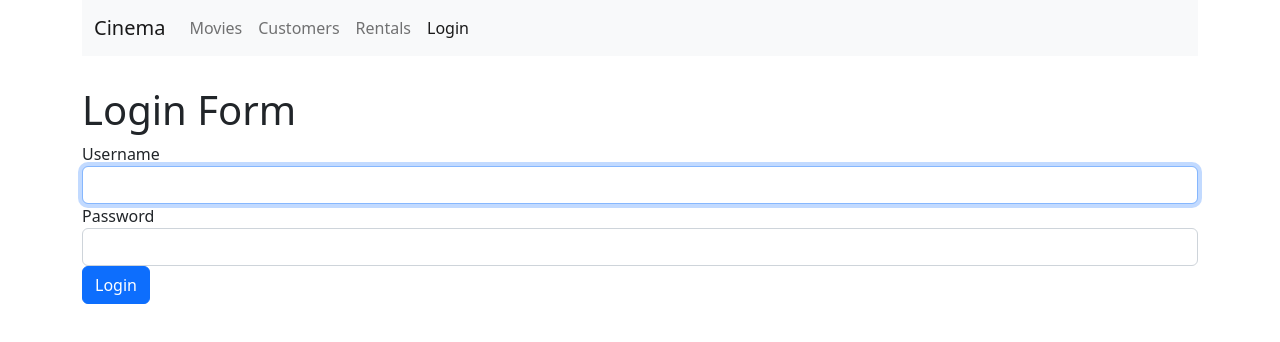
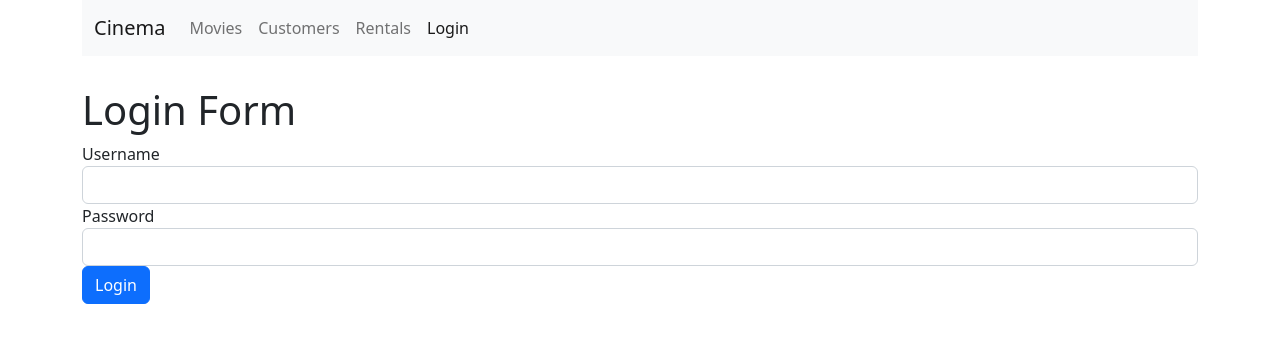
Before and after one commit to QuillonTheGeek/cinema, a React (Create React App) app: page /login in a window 1280 px wide. Shown: the top 342 px of the page. Built offline with nearby package versions, Linux system fonts and the light colour scheme.

Commit message:
Reuseable input

```diff
--- /dev/null
+++ b/src/component/common/input.jsx
@@ -0,0 +1,19 @@
+import React from "react";
+
+const Input = ({ name, label, value, onChange }) => {
+  return (
+    <div className="form-group">
+      <label htmlFor={name}>{label}</label>
+      <input
+        value={value}
+        onChange={onChange}
+        id={name}
+        name={name}
+        type="text"
+        className="form-control"
+      />
+    </div>
+  );
+};
+
+export default Input;
--- a/src/component/loginForm.jsx
+++ b/src/component/loginForm.jsx
@@ -1,4 +1,5 @@
 import React, { Component } from "react";
+import Input from "./common/input";
 
 class LoginForm extends Component {
   state = {
@@ -29,34 +30,20 @@
     return (
       <div>
         <h1>Login Form</h1>
-        <form onSubmit={this.handleSubmit}>
-          <div className="form-group">
-            <label htmlFor="username">Username</label>
-            <input
-              ref={this.username}
-              autoFocus
+        <Input
+          name="username"
           value={account.username}
+          label="Username"
           onChange={this.handleChange}
-              id="username"
-              name="username"
-              type="text"
-              className="form-control"
         />
-          </div>
-          <div className="form-group">
-            <label htmlFor="password">Password</label>
-            <input
+        <Input
+          name="password"
           value={account.password}
+          label="Password"
           onChange={this.handleChange}
-              name="password"
-              id="password"
-              type="text"
-              className="form-control"
         />
-          </div>
 
         <button className="btn btn-primary ">Login</button>
-        </form>
       </div>
     );
   }
```
Lines whose indentation alone changed are shown as unchanged.
